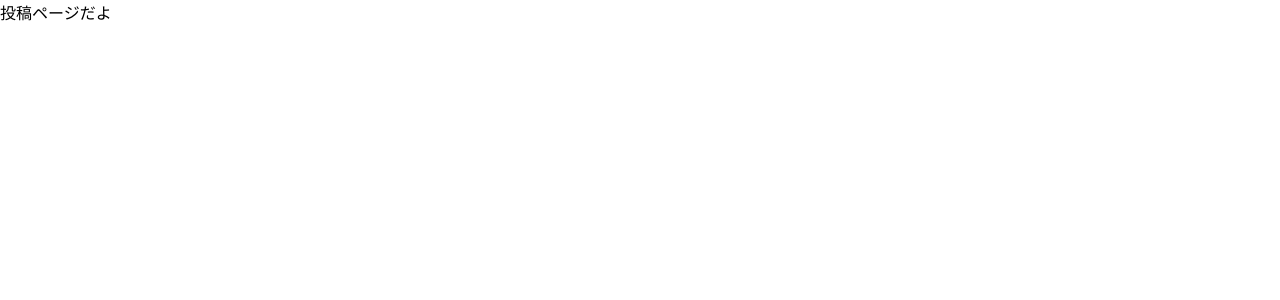
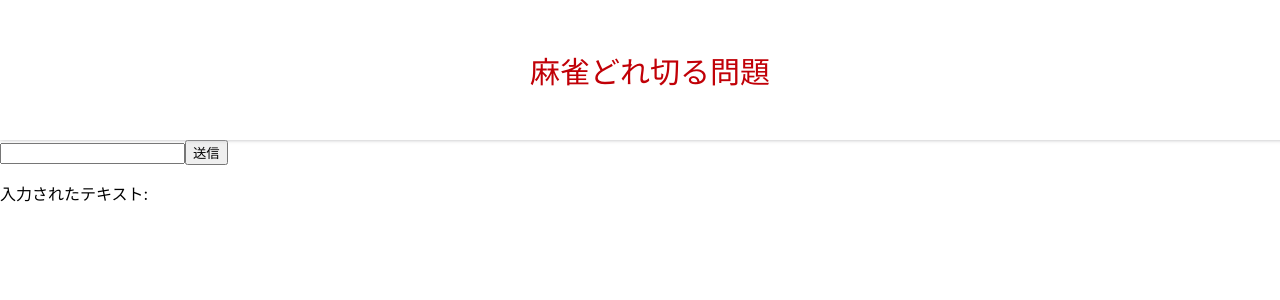
Before and after one commit to ut-code/mahjong, a React (Vite) app: page /postscreen in a window 1280 px wide. Shown: the top 300 px of the page. Built offline with nearby package versions, Linux system fonts and the light colour scheme.

Commit message:
PostScreen.tsx, PostScreen.cssを追加

```diff
--- a/src/App.tsx
+++ b/src/App.tsx
@@ -6,7 +6,7 @@ import {
   Routes,
   Route,
 } from "react-router-dom";
-import PostScreen from "./PostScreen";
+import PostScreen from "./pages/PostScreen";
 
 function App() {
   return (
--- a/src/PostScreen.tsx
+++ /dev/null
@@ -1,3 +0,0 @@
-export default function PostScreen() {
-    return <div>投稿ページだよ</div>
-}
--- /dev/null
+++ b/src/pages/PostScreen.tsx
@@ -0,0 +1,30 @@
+import { useState } from "react";
+import "../styles/PostScreen.css"
+import Header from "./Header"
+
+function PostScreen() {
+    return (
+        <div>
+            <Header/>
+            <CreateCommentForm/>
+        </div>
+    )
+}
+
+function CreateCommentForm() {
+    const [text, setText] = useState("");
+    return (
+       <div>
+       <input id="comment" value={text} onChange={
+        (e) => {
+          setText(e.target.value);
+        }}
+      />
+      <button id="post-button">送信</button>
+      <p>入力されたテキスト: {text}</p>
+       </div>
+    )
+
+}
+
+export default PostScreen;
--- /dev/null
+++ b/src/styles/PostScreen.css
@@ -0,0 +1,5 @@
+#posted_comment{
+    height: 100px;
+    width: 100px;
+    margin: auto;
+}
```
